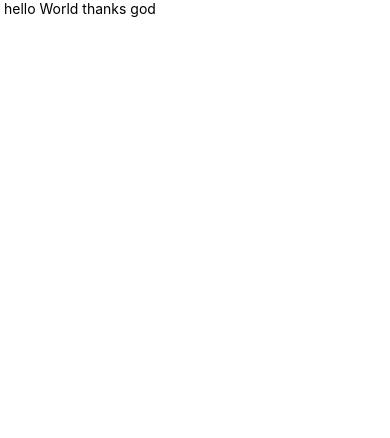
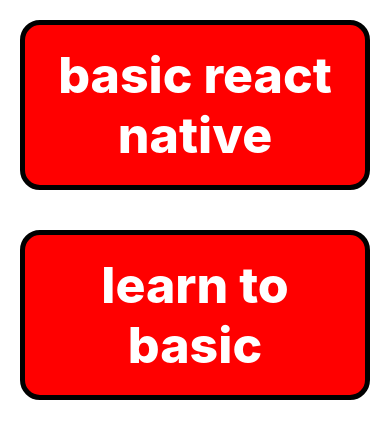
Before and after one commit to Andriano041/Mobile_app, a React Native app: screen / in a window 390 px wide. Shown: the top 438 px of the page. Built offline with nearby package versions, Linux system fonts and the light colour scheme.

Commit message:
pertemuan2

```diff
--- a/App.tsx
+++ b/App.tsx
@@ -1,10 +1,44 @@
-import {Text} from 'react-native'
+import {Text, View, StyleSheet} from 'react-native'
 
 const App = () => {
   return (
     //JSX
-    <Text> hello World thanks god</Text>
+    <View style={styles.wrapper}>
+    <View style={styles.container}>
+      <Text style={styles.title}>basic react native</Text>
+    </View>
+    <View style={styles.container}>
+      <Text style={styles.title}>learn to basic</Text>
+    </View>
+
+    </View>
+
+
+
+
+
   )
 }
 
 export default App
+
+//4. Styling
+const styles = StyleSheet.create({
+  container: {
+    backgroundColor: 'red',
+    borderColor: 'black',
+    borderWidth: 5,
+    padding: 20,
+    margin: 20,
+    borderRadius: 20
+  },
+  title: {
+    fontSize: 50,
+    fontWeight: '800',
+    color: 'white',
+    textAlign: 'center'
+
+
+
+  }
+})
```
